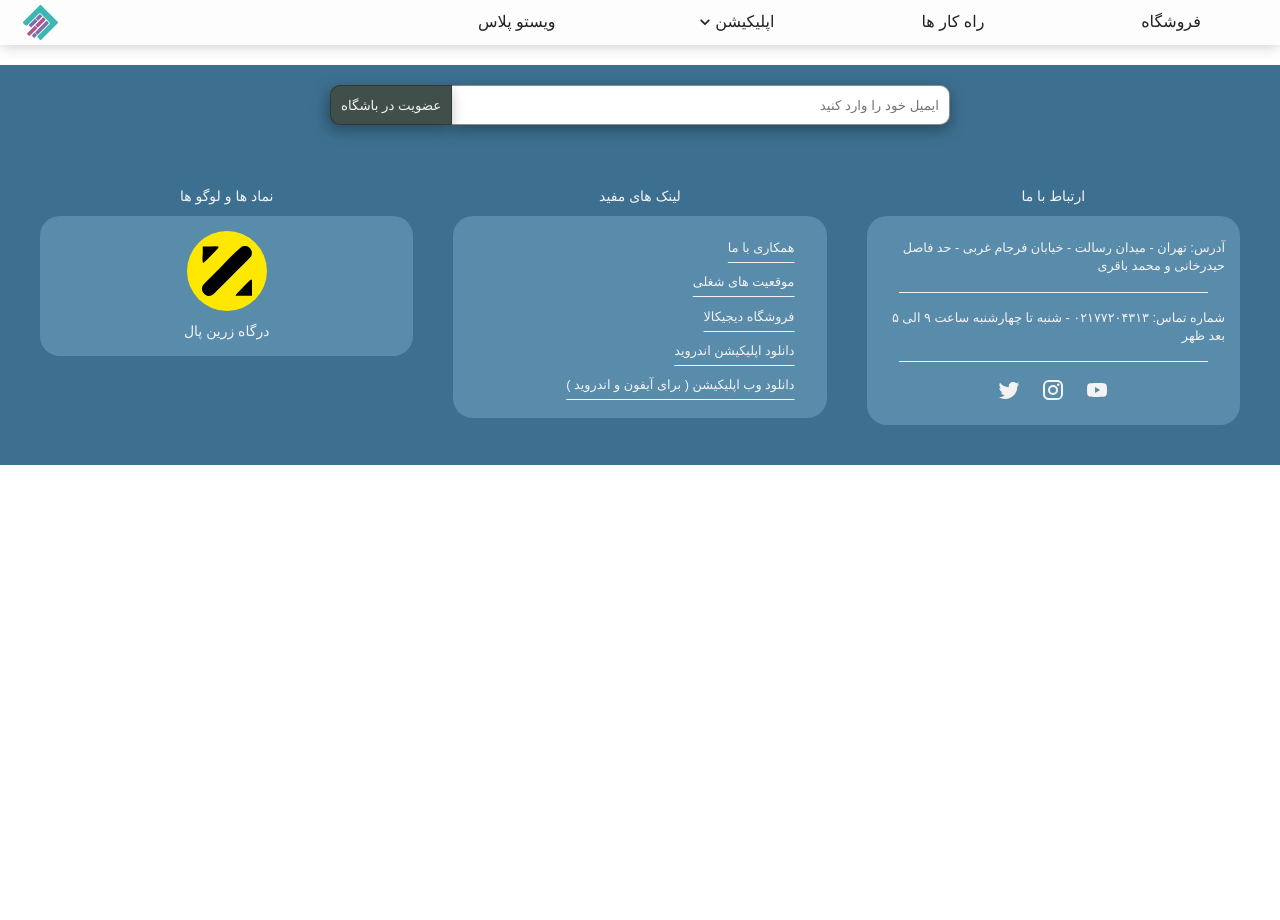
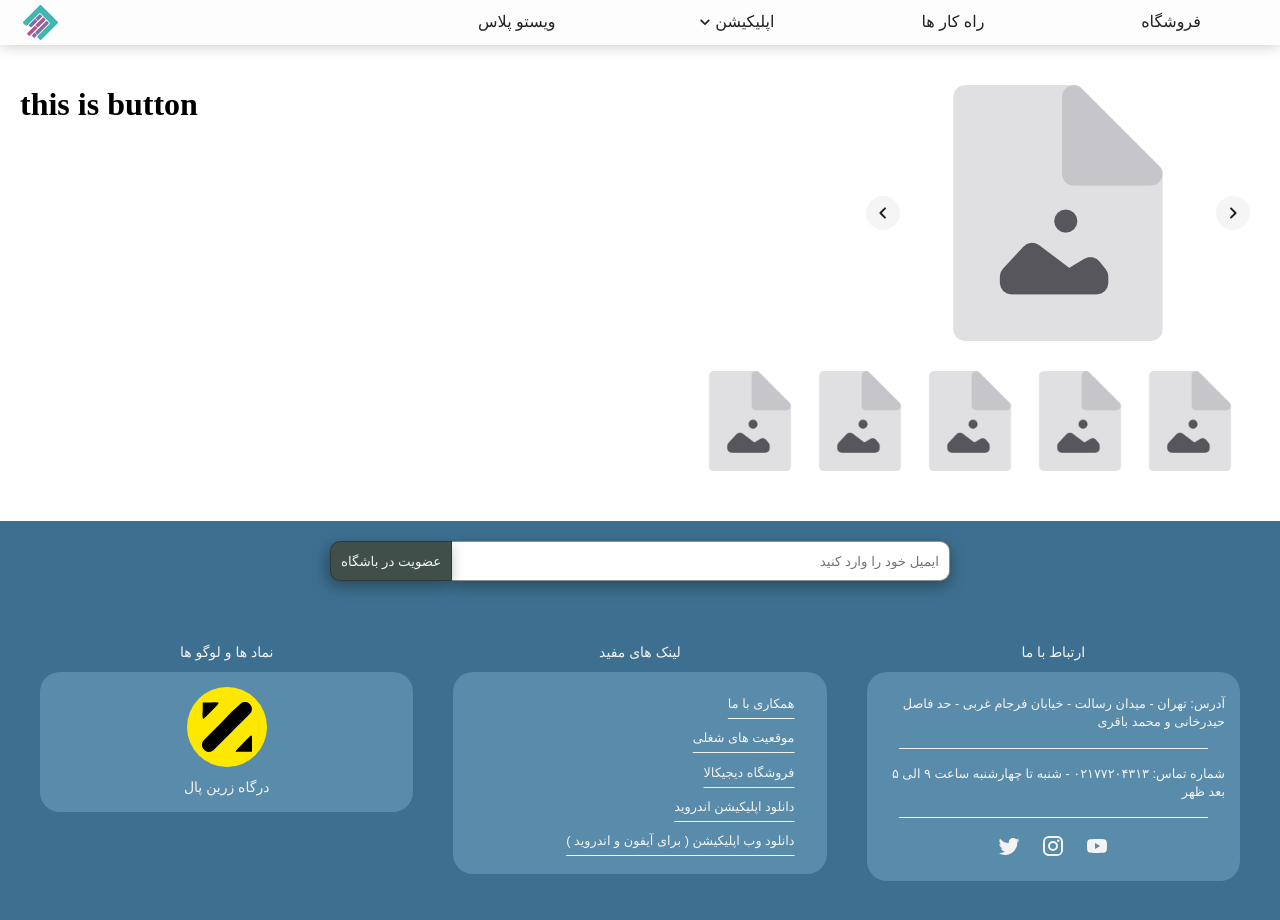
Before and after one commit to kamrankamrani/landing-page, a React (Vite) app: page /store/detail in a window 1280 px wide. Before the commit the page ends 800 px from the top, so only its background shows below. Built offline with nearby package versions, Linux system fonts and the light colour scheme; a small style sheet from the web is missing.

Commit message:
added zoom working on detail images

```diff
--- a/src/Components/App/AnimatedRoutes.tsx
+++ b/src/Components/App/AnimatedRoutes.tsx
@@ -4,6 +4,7 @@ import SolutionsApp from "../_Solutions/App/App";
 import { useState, useEffect } from "react";
 import "./Style/style.css";
 import StoreApp from "../_Store/App/App";
+import Detail from "../_Store/Detail/Detail";
 
 export default function AnimatedRoutes() {
   const location = useLocation();
@@ -30,8 +31,9 @@ export default function AnimatedRoutes() {
     >
       <Routes location={displayLocation}>
         <Route path="/" element={<Home />} />
-        <Route path="/solutions" element={<SolutionsApp />} />
-        <Route path="/store" element={<StoreApp />} />
+        <Route path="solutions" element={<SolutionsApp />} />
+        <Route path="store" element={<StoreApp />} />
+        <Route path="store/detail" element={<Detail />} />
       </Routes>
     </div>
   );
--- /dev/null
+++ b/src/Components/_Store/Detail/Detail.tsx
@@ -0,0 +1,20 @@
+import { Grid } from "@mui/material";
+import ImagesSlider from "../ImagesSlider/ImagesSlider";
+import IndexImage from "../IndexImage/IndexImage";
+import "./Style/style.css";
+
+export default function Detail() {
+  return (
+    <div className="detail-container">
+      <Grid container className="upper-container">
+        <Grid item md={8} xs={12}>
+          <IndexImage />
+          <ImagesSlider />
+        </Grid>
+        <Grid item md={4} xs={12}>
+          <h1>this is button</h1>
+        </Grid>
+      </Grid>
+    </div>
+  );
+}
--- /dev/null
+++ b/src/Components/_Store/Detail/Style/style.css
@@ -0,0 +1,10 @@
+.detail-container {
+  display: flex;
+  flex-direction: column;
+  padding: 20px;
+}
+
+.upper-container {
+  display: flex;
+  flex-direction: row-reverse;
+}
--- /dev/null
+++ b/src/Components/_Store/ImagesSlider/ImagesSlider.tsx
@@ -0,0 +1,35 @@
+import { Grid } from "@mui/material";
+import { useAppSelector } from "../../../hooks";
+import "./Style/style.css";
+
+export default function ImagesSlider() {
+  const mockImgs = [
+    {
+      url: "",
+    },
+    {
+      url: "",
+    },
+    {
+      url: "",
+    },
+    {
+      url: "",
+    },
+    {
+      url: "",
+    },
+  ];
+  const defaultImgUrl = useAppSelector(
+    (state) => state.shopSlice.defaultImageUrl
+  );
+  return (
+    <Grid item xs={12} className="images-slider-container">
+      {mockImgs.map((value, index) => {
+        return (
+          <img key={index} src={value.url || defaultImgUrl} alt="product" />
+        );
+      })}
+    </Grid>
+  );
+}
--- /dev/null
+++ b/src/Components/_Store/ImagesSlider/Style/style.css
@@ -0,0 +1,18 @@
+.images-slider-container {
+  display: flex;
+  flex-direction: row;
+  direction: rtl;
+  padding: 0px 20px;
+  overflow-x: scroll;
+  scroll-snap-type: x mandatory;
+  scrollbar-width: thin;
+  scroll-behavior: smooth;
+  column-gap: 10px;
+}
+
+.images-slider-container img {
+  max-height: 100px;
+  max-width: 100px;
+  cursor: pointer;
+  margin: 10px 0px;
+}
--- /dev/null
+++ b/src/Components/_Store/IndexImage/IndexImage.tsx
@@ -0,0 +1,53 @@
+/* eslint-disable jsx-a11y/mouse-events-have-key-events */
+import { Grid } from "@mui/material";
+import { useAppSelector } from "../../../hooks";
+import ChevronLeftRoundedIcon from "@mui/icons-material/ChevronLeftRounded";
+import ChevronRightRoundedIcon from "@mui/icons-material/ChevronRightRounded";
+import { useEffect, useState, MouseEvent } from "react";
+import "./Style/style.css";
+
+export default function IndexImage() {
+  const defaultImage = useAppSelector(
+    (state) => state.shopSlice.defaultImageUrl
+  );
+  const [imageEl, setImageEl] = useState<null | HTMLElement>(null);
+
+  useEffect(() => {
+    const el_ = document.querySelector("#index-image") as HTMLElement;
+    setImageEl(el_);
+  }, []);
+
+  const zoomImage = (e: MouseEvent<HTMLDivElement>) => {
+    if (!imageEl) return;
+    const el_ = e.target as HTMLDivElement;
+    const x = e.clientX - el_.offsetLeft;
+    const y = e.clientY - el_.offsetTop;
+    imageEl.style.transformOrigin = `${x}px ${y}px`;
+    imageEl.style.transform = "scale(2)";
+  };
+
+  const offZoomImage = () => {
+    if (!imageEl) return;
+    imageEl.style.transformOrigin = `center center`;
+    imageEl.style.transform = "scale(1)";
+  };
+
+  return (
+    <Grid item xs={12} className="index-image-container">
+      <div className="arrow">
+        <ChevronLeftRoundedIcon />
+      </div>
+      <div
+        className="image-wrapper"
+        onMouseMove={zoomImage}
+        //   onMouseOver={zoomImage}
+        onMouseLeave={offZoomImage}
+      >
+        <img id="index-image" alt="main" src={defaultImage} />
+      </div>
+      <div className="arrow">
+        <ChevronRightRoundedIcon />
+      </div>
+    </Grid>
+  );
+}
--- /dev/null
+++ b/src/Components/_Store/IndexImage/Style/style.css
@@ -0,0 +1,35 @@
+.detail-container .index-image-container {
+  display: flex;
+  justify-content: flex-end;
+  align-items: center;
+}
+
+.detail-container .image-wrapper {
+  display: flex;
+  flex-direction: row;
+  padding: 20px;
+  justify-content: center;
+  align-items: center;
+  overflow: hidden;
+}
+
+.detail-container .image-wrapper img {
+  background-color: #fff;
+  border-radius: 10px;
+  max-height: 560px;
+  width: auto;
+  object-fit: cover;
+  transition: all 200ms cubic-bezier(0.075, 0.82, 0.165, 1);
+}
+
+.index-image-container .arrow {
+  background-color: #f5f5f5;
+  cursor: pointer;
+  color: #212121;
+  left: 10px;
+  display: flex;
+  align-items: center;
+  padding: 5px;
+  border-radius: 50%;
+  margin: 0px 10px;
+}
--- a/src/Components/_Store/ShopBody/RenderShopBody.tsx
+++ b/src/Components/_Store/ShopBody/RenderShopBody.tsx
@@ -4,14 +4,20 @@ import { NumToPersian } from "../../../Services/ConvertNumber";
 import { ShopItemsDataTypes } from "../../../Services/Types";
 import ErrorOutlineRoundedIcon from "@mui/icons-material/ErrorOutlineRounded";
 import "./Style/style.css";
+import { useNavigate } from "react-router-dom";
 
 export default function RenderShopBody() {
+  const navigate = useNavigate();
   const shopBodyData: ShopItemsDataTypes[] = useAppSelector(
     (state) => state.shopSlice.shopBodyItems
   );
   const defaultImage = useAppSelector(
     (state) => state.shopSlice.defaultImageUrl
   );
+
+  const handleDetailClick = () => {
+    navigate("./detail");
+  };
 
   return (
     <Grid container className="items-wrapper">
@@ -61,7 +67,10 @@ export default function RenderShopBody() {
                       )}{" "}
                       تومان
                     </Typography>
-                    <Button className="product-detail-button">
+                    <Button
+                      onClick={handleDetailClick}
+                      className="product-detail-button"
+                    >
                       <Typography variant="caption">جزئیات بیشتر</Typography>
                     </Button>
                   </div>
--- a/src/Components/_Store/ShopBody/Style/style.css
+++ b/src/Components/_Store/ShopBody/Style/style.css
@@ -100,6 +100,7 @@
   color: #212121;
   border: solid #303030 1px;
   border-radius: 15px;
+  transition: all 300ms cubic-bezier(0.075, 0.82, 0.165, 1);
 }
 
 .shop-body-container .item:hover .product-detail-button {
```
